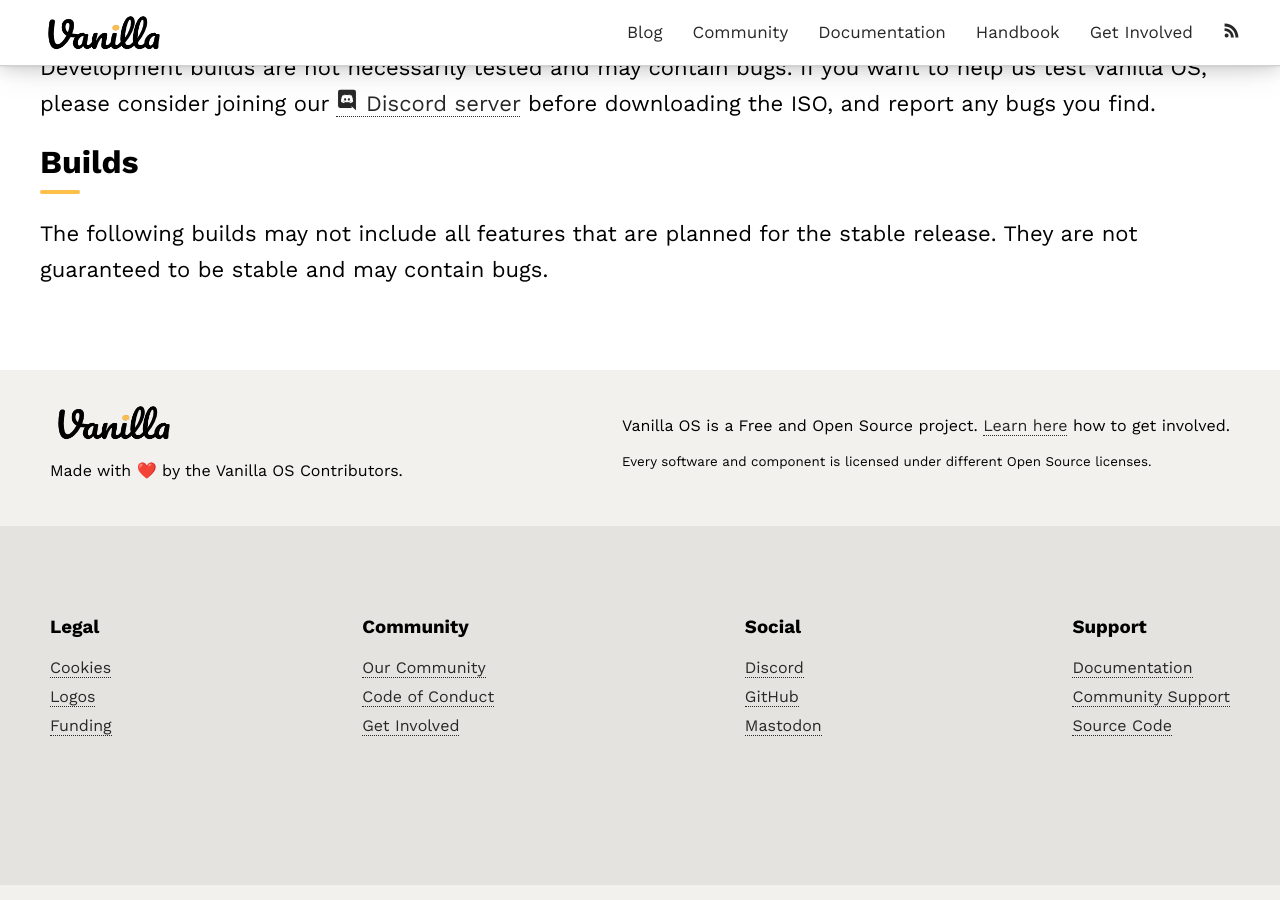
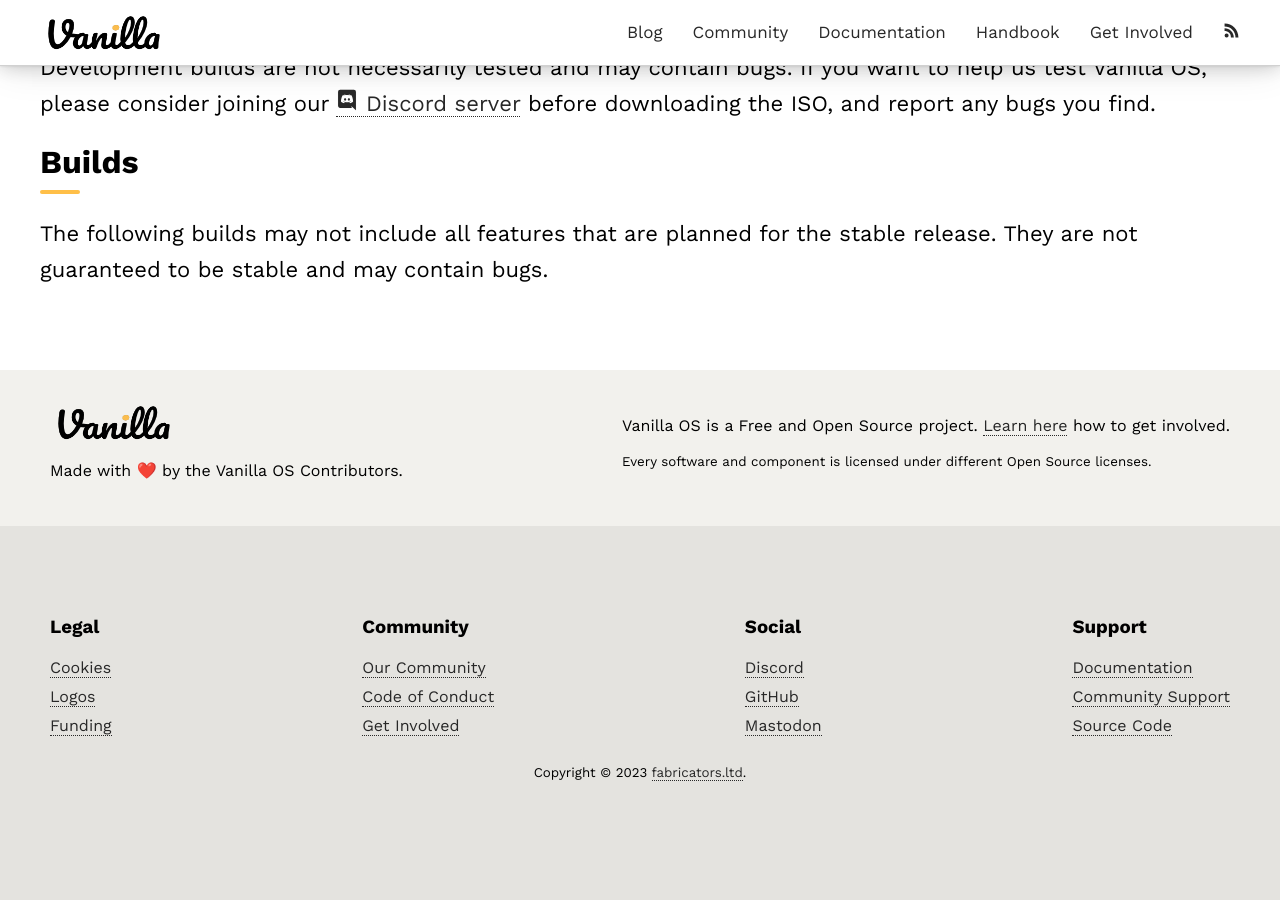
Before and after one commit to Vanilla-OS/website, a Jekyll site: the page built from dev-builds.md, in a window 1280 px wide and 900 px high, scrolled down 674 px. Built offline with Jekyll 4.4.1, drawn with Linux system fonts in a browser that asks for light colours.

Commit message:
update footer

```diff
--- a/_includes/footer.html
+++ b/_includes/footer.html
@@ -48,6 +48,8 @@
                 </ul>
             </div>
         </div>
+
+        <small style="display: block; text-align: center">Copyright © 2023 <a href="https://fabricators.ltd">fabricators.ltd</a>.</small>
     </div>
 </div>
 
```
